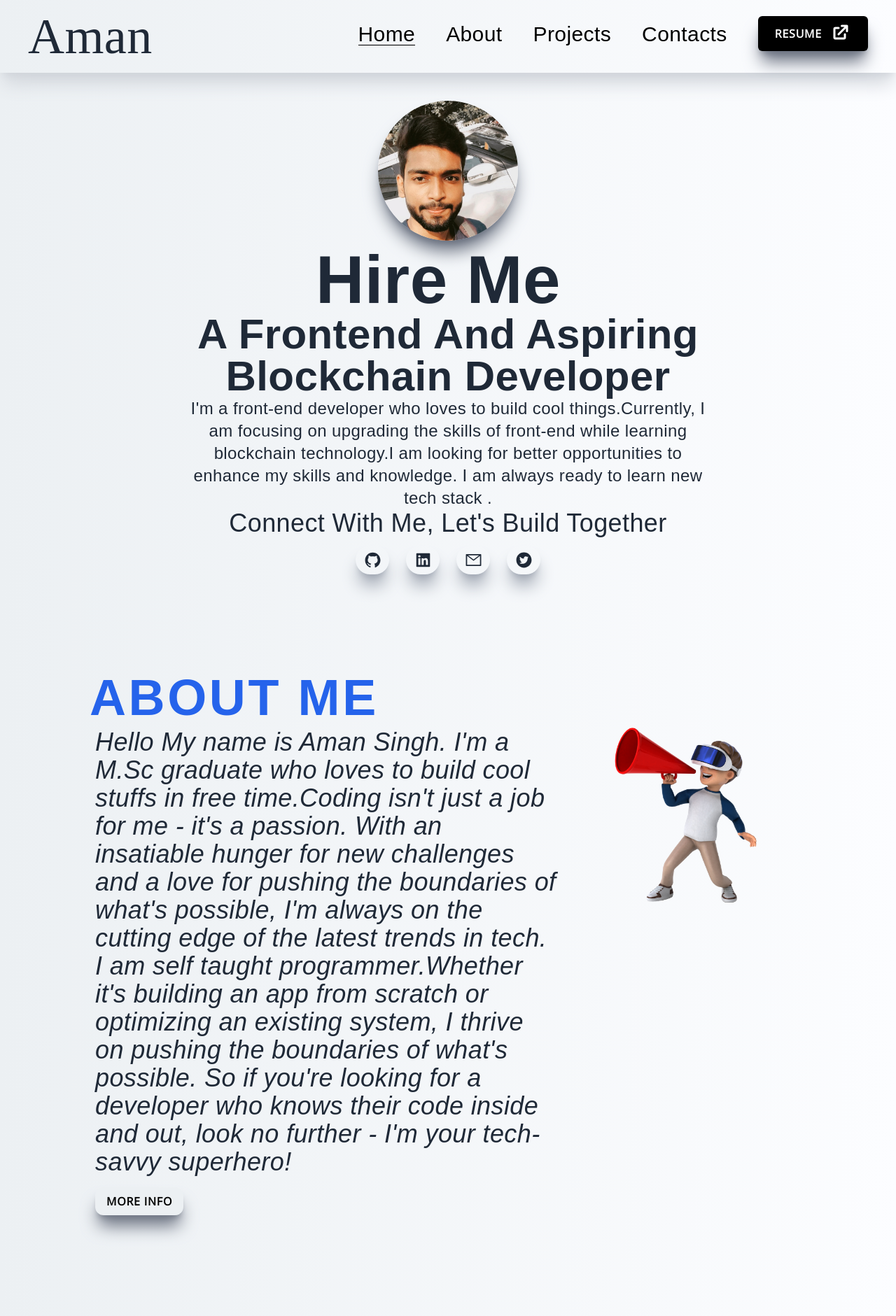
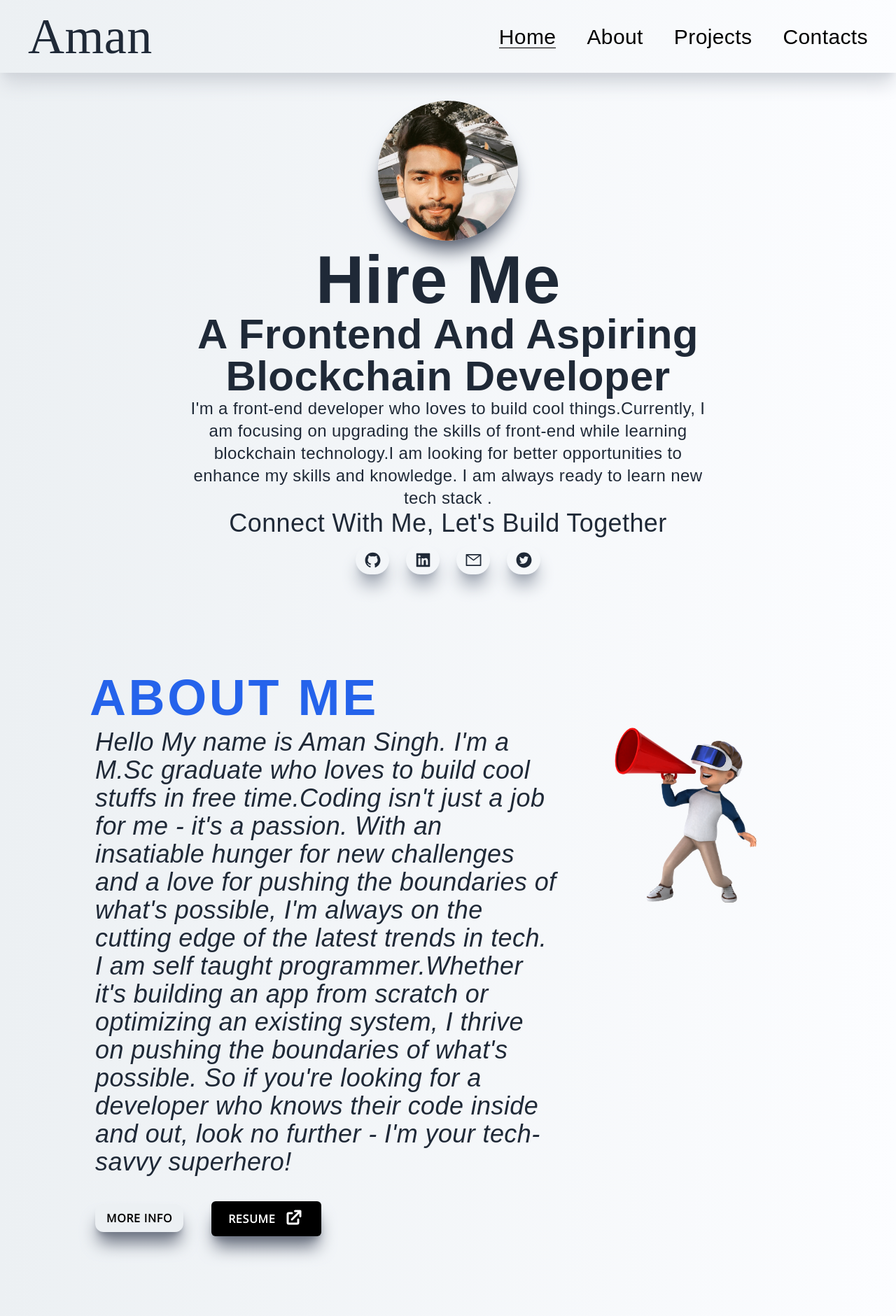
Before and after one commit to codewithamans/MyPortfolio, a Next.js app: page / in a window 1280 px wide. Shown: the top 1881 px of the page at 70% size. Built offline with nearby package versions, Linux system fonts and the light colour scheme; a web font is replaced by a local one.

Commit message:
some more fixes

```diff
--- a/components/Main.jsx
+++ b/components/Main.jsx
@@ -1,5 +1,6 @@
 import { motion } from "framer-motion";
 import Image from "next/image";
+import { HiExternalLink } from "react-icons/hi";
 import {
   AiFillGithub,
   AiFillLinkedin,
@@ -7,6 +8,7 @@ import {
   AiOutlineMail,
 } from "react-icons/ai";
 import Typewriter from "typewriter-effect";
+import Link from "next/link";
 
 const Main = () => {
   const data = {
@@ -92,7 +94,15 @@ const Main = () => {
               <p className="font-Dongle font-medium text-lg md:text-2xl lg:text-4xl m-2 italic ">
                 {data.about_desc}
               </p>
-              <button className="px-4 py-2 m-2">More Info</button>
+              <div className="md:flex gap-8 mt-8">
+                <button className="px-4 py-2 m-2">More Info</button>
+                <a href="/./Resume.pdf" download>
+                  <button className="px-6 mt-6 md:mt-1 text-white flex gap-3 items-center rounded-md  bg-black py-3">
+                    Resume
+                    <HiExternalLink className="-mt-1" size={30} />
+                  </button>
+                </a>
+              </div>
             </div>
             <div className="hidden lg:block   mx-4">
               <Image src="/./images/avtar2.png" width="600" height="600" />
--- a/components/Navbar.jsx
+++ b/components/Navbar.jsx
@@ -1,7 +1,7 @@
 import Image from "next/image";
 import Link from "next/link";
 import { useRouter } from "next/router";
-import { HiExternalLink } from "react-icons/hi";
+
 import { useState } from "react";
 import { AiOutlineMenu, AiOutlineClose } from "react-icons/ai";
 // import Logo from "./images/Logo.jpg";
@@ -57,10 +57,6 @@ const Navbar = () => {
                     </Link>
                   );
                 })}
-                <button className="px-6 text-white flex gap-3 items-center rounded-md -mt-2 bg-black py-3">
-                  Resume
-                  <HiExternalLink className="-mt-1" size={30} />
-                </button>
               </ul>
             </div>
             <div onClick={handleNav} className="md:hidden text-black ">
@@ -109,12 +105,6 @@ const Navbar = () => {
                       CONTACT
                     </li>
                   </Link>
-                  <button className="px-5 text-white rounded-md flex gap-3 items-center bg-black py-2">
-                    Resume
-                    <div className="">
-                      <HiExternalLink className="-mt-1" size={30} />
-                    </div>
-                  </button>
                 </ul>
 
                 <div className="absolute bottom-0 font-Dongle font-medium text-4xl sm:text-6xl mb-3 w-full flex justify-center ">
```
Also changed, not shown: 1 other file (tests, documents, lock files or other folders).
